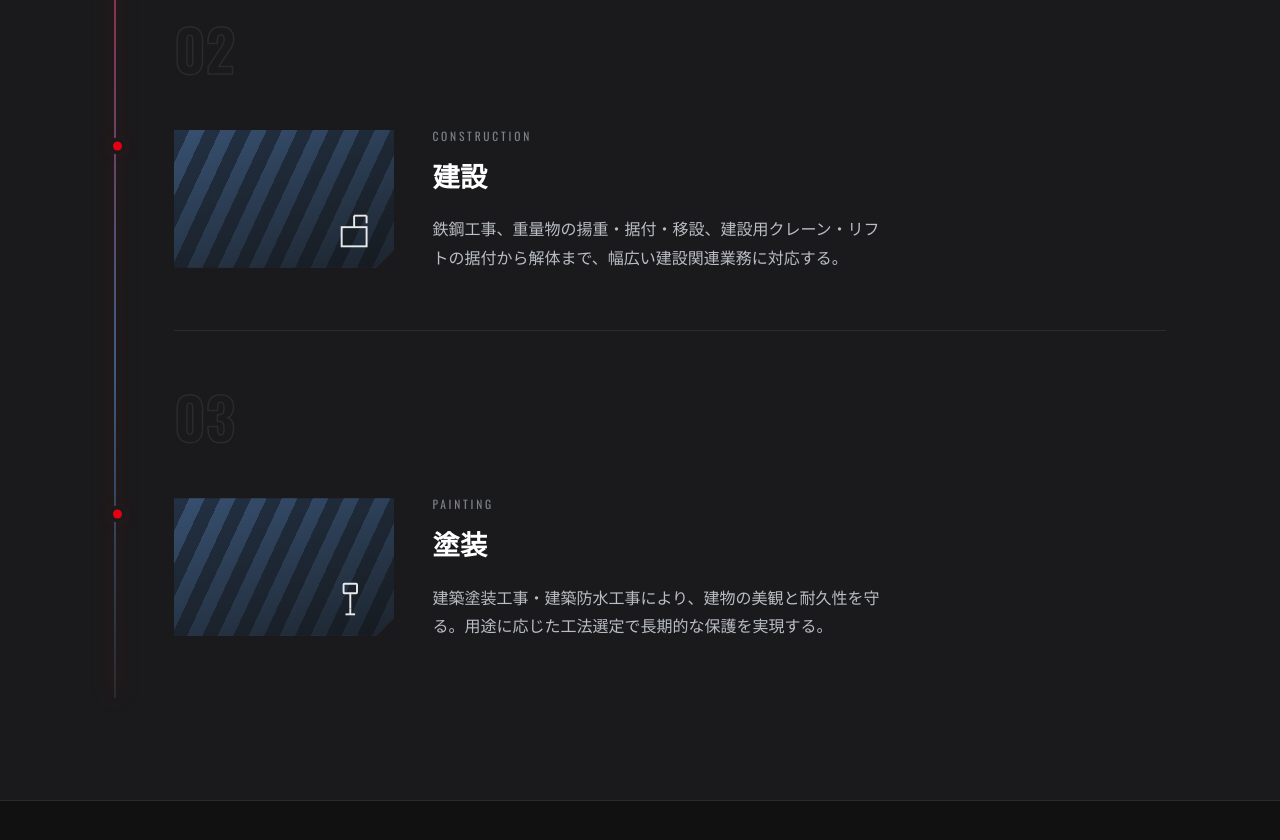
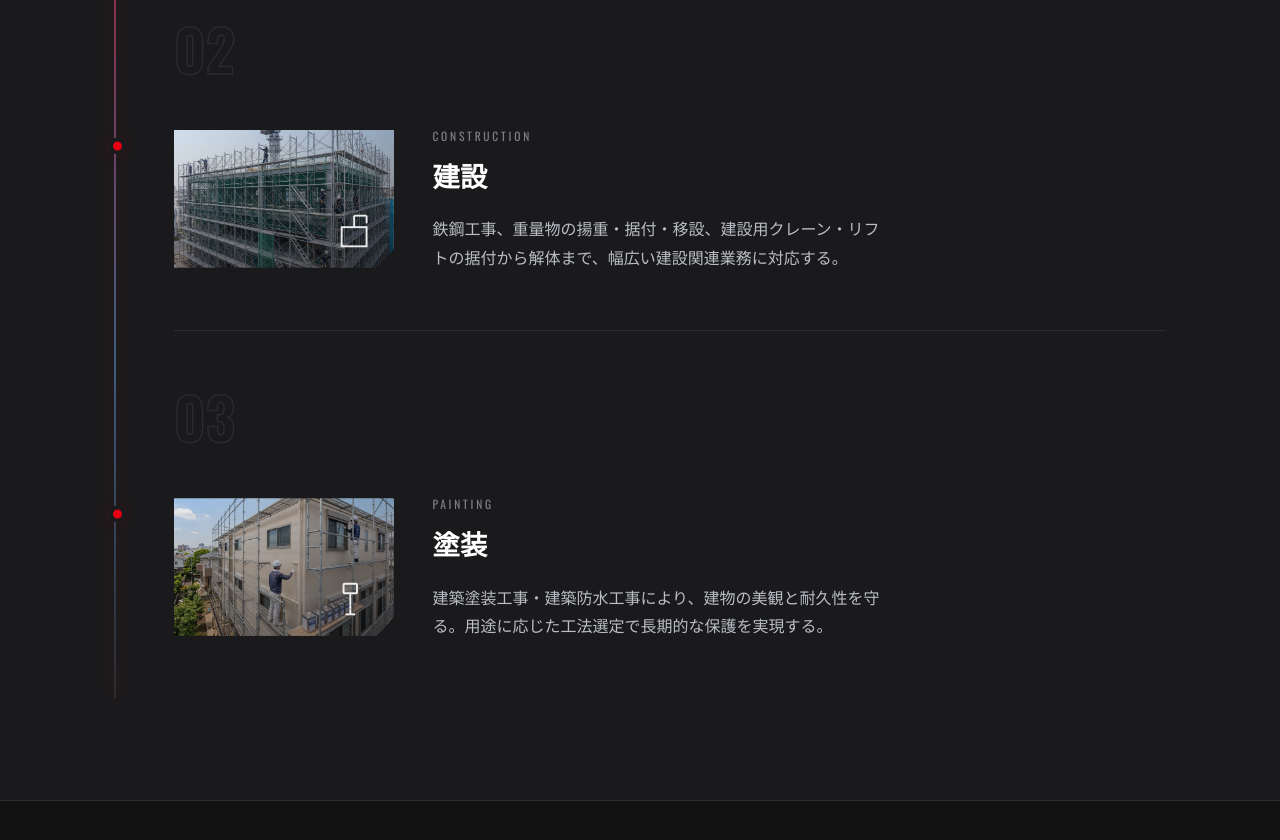
Before and after one commit to pairjob-k/arty, a plain HTML site: page index.html in a window 1280 px wide. Shown: the part 2740-3580 px from the top of the page. Drawn offline with nearby package versions, Linux system fonts and the light colour scheme.

Commit message:
Add construction and painting photos to service section
Replaces the remaining CSS placeholders for 建設 and 塗装 with the
supplied job-site photos, resized and compressed for web delivery.

```diff
--- a/index.html
+++ b/index.html
@@ -471,13 +471,15 @@
     background:linear-gradient(160deg, rgba(17,17,17,.15), rgba(17,17,17,.75));
   }
   .work-figure.has-photo{
-    background-image:url('assets/images/service-scaffolding.jpg');
     background-size:cover;
     background-position:center;
   }
   .work-figure.has-photo::after{
     background:linear-gradient(160deg, rgba(17,17,17,.05), rgba(17,17,17,.6));
   }
+  .work-figure.photo-scaffolding{ background-image:url('assets/images/service-scaffolding.jpg'); }
+  .work-figure.photo-construction{ background-image:url('assets/images/service-construction.jpg'); }
+  .work-figure.photo-painting{ background-image:url('assets/images/service-painting.jpg'); }
   .work-figure svg{
     position:absolute; right:14px; bottom:14px;
     width:46px; height:46px;
@@ -771,7 +773,7 @@
         <div class="work-num">01</div>
         <div class="work-body">
           <div class="work-grid">
-            <div class="work-figure has-photo" role="img" aria-label="足場を組む職人たちの現場写真">
+            <div class="work-figure has-photo photo-scaffolding" role="img" aria-label="足場を組む職人たちの現場写真">
               <svg viewBox="0 0 48 48" fill="none" stroke-width="2">
                 <line x1="10" y1="6" x2="10" y2="42"/>
                 <line x1="26" y1="6" x2="26" y2="42"/>
@@ -793,7 +795,7 @@
         <div class="work-num">02</div>
         <div class="work-body">
           <div class="work-grid">
-            <div class="work-figure">
+            <div class="work-figure has-photo photo-construction" role="img" aria-label="鉄骨・重量物を扱う建設現場の写真">
               <svg viewBox="0 0 48 48" fill="none" stroke-width="2">
                 <rect x="8" y="20" width="26" height="20"/>
                 <line x1="21" y1="20" x2="21" y2="8"/>
@@ -813,7 +815,7 @@
         <div class="work-num">03</div>
         <div class="work-body">
           <div class="work-grid">
-            <div class="work-figure">
+            <div class="work-figure has-photo photo-painting" role="img" aria-label="外壁を塗装する職人たちの現場写真">
               <svg viewBox="0 0 48 48" fill="none" stroke-width="2">
                 <rect x="10" y="8" width="14" height="10" rx="1"/>
                 <line x1="17" y1="18" x2="17" y2="34"/>
```
Also changed, not shown: assets/images/service-construction.jpg (added), assets/images/service-painting.jpg (added).
